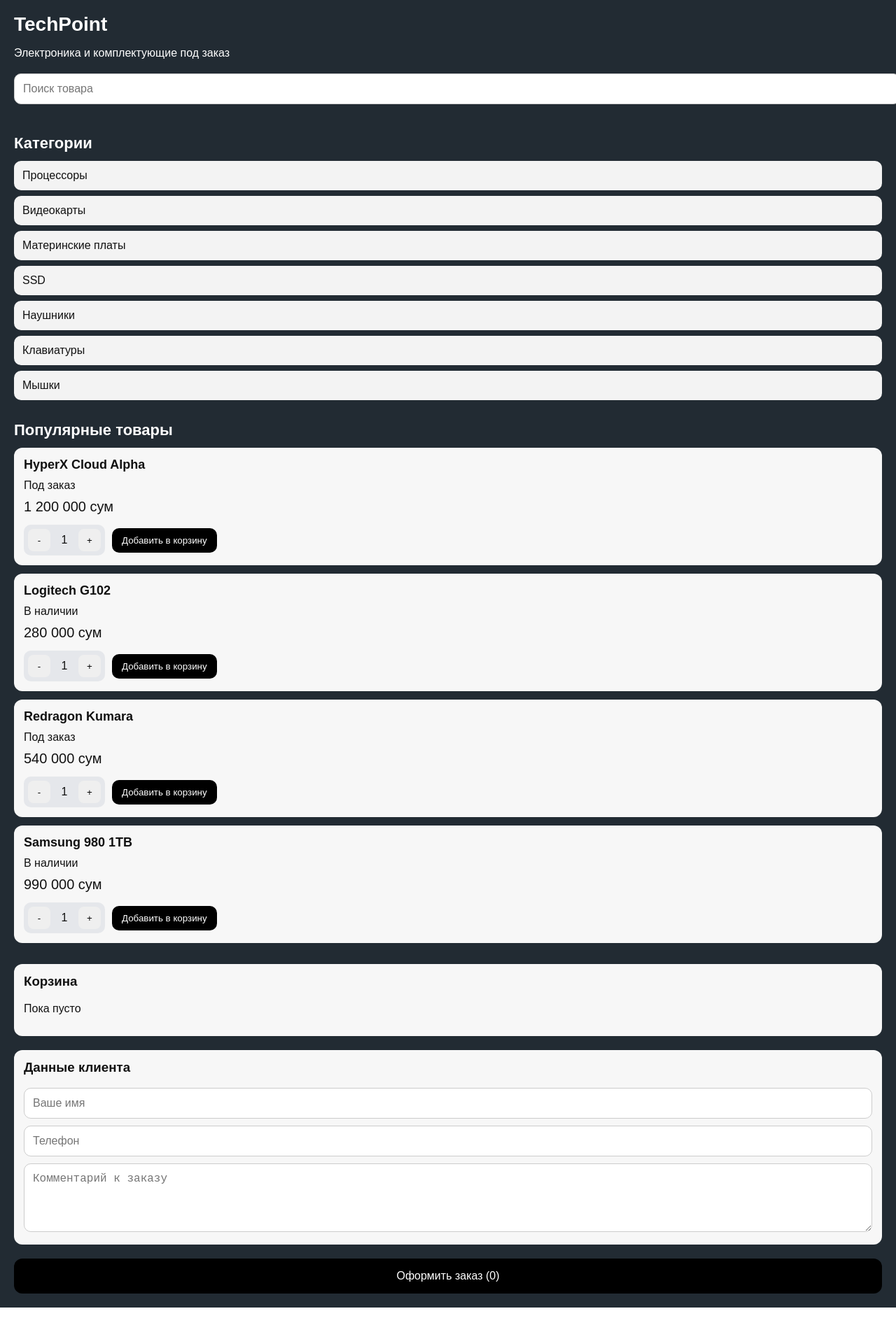
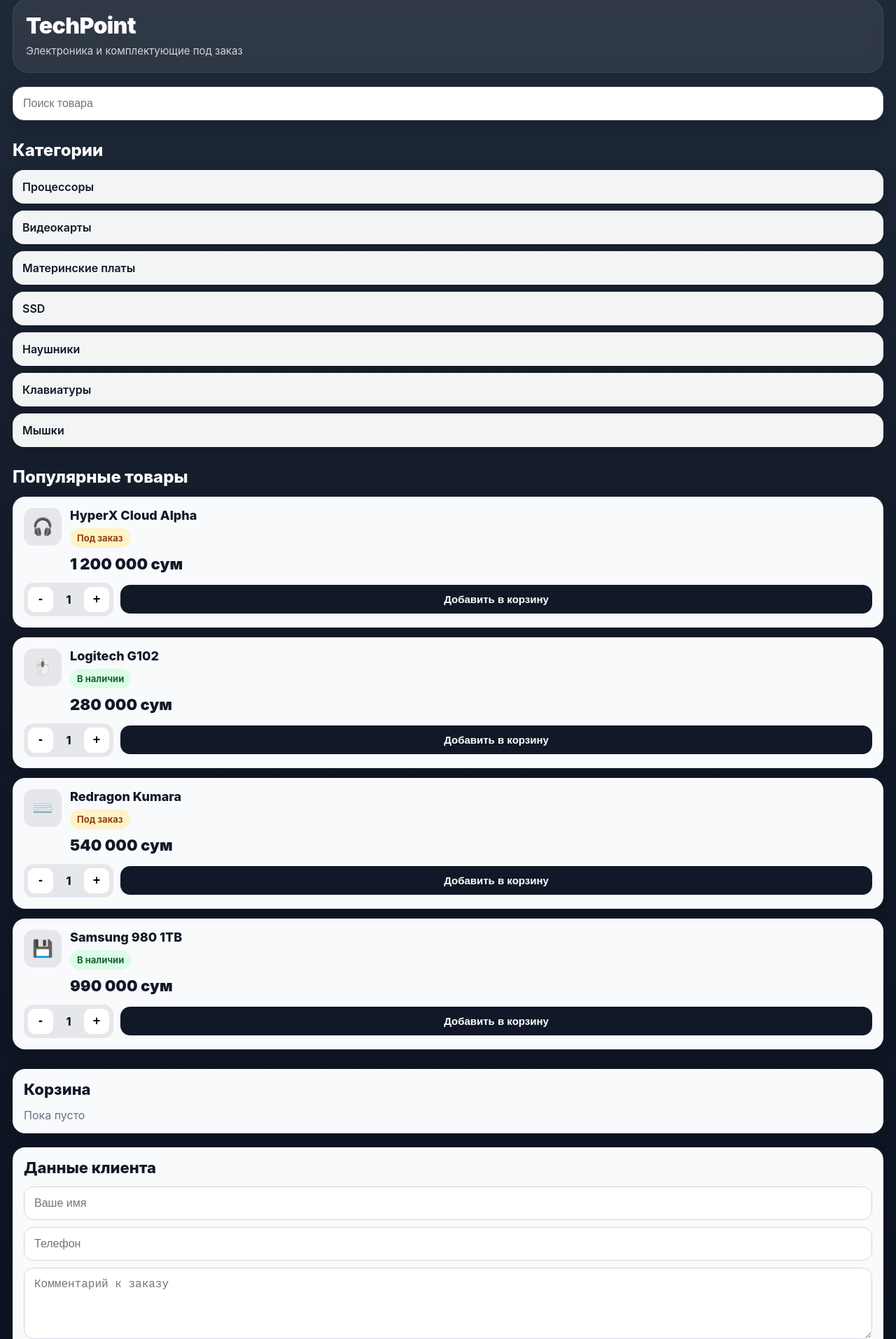
Before and after one commit to doniyormurtazoev-arch/techpoint-webapp, a Next.js app: page / in a window 1280 px wide. Shown: the part 20-1934 px from the top of the page at 70% size. Before the commit the page ends 1889 px from the top, so only its background shows below. Built offline with nearby package versions, Linux system fonts and the light colour scheme.

Commit message:
Update page.tsx

```diff
--- a/app/page.tsx
+++ b/app/page.tsx
@@ -7,6 +7,7 @@
   title: string;
   price: number;
   status: string;
+  emoji: string;
 };
 
 type CartItem = Product & {
@@ -30,24 +31,28 @@
       title: "HyperX Cloud Alpha",
       price: 1200000,
       status: "Под заказ",
+      emoji: "🎧",
     },
     {
       id: 2,
       title: "Logitech G102",
       price: 280000,
       status: "В наличии",
+      emoji: "🖱️",
     },
     {
       id: 3,
       title: "Redragon Kumara",
       price: 540000,
       status: "Под заказ",
+      emoji: "⌨️",
     },
     {
       id: 4,
       title: "Samsung 980 1TB",
       price: 990000,
       status: "В наличии",
+      emoji: "💾",
     },
   ];
 
@@ -186,81 +191,189 @@
     }
   };
 
+  const sectionTitleStyle: React.CSSProperties = {
+    fontSize: 24,
+    fontWeight: 800,
+    marginBottom: 14,
+    color: "#ffffff",
+  };
+
+  const cardStyle: React.CSSProperties = {
+    background: "#f8fafc",
+    color: "#111827",
+    borderRadius: 18,
+    padding: 16,
+    boxShadow: "0 8px 24px rgba(0,0,0,0.12)",
+  };
+
   return (
     <main
       style={{
-        padding: 20,
-        fontFamily: "sans-serif",
-        background: "#222b33",
         minHeight: "100vh",
+        background:
+          "linear-gradient(180deg, #1f2937 0%, #111827 50%, #0b1220 100%)",
+        padding: 18,
+        fontFamily:
+          "Inter, ui-sans-serif, system-ui, -apple-system, BlinkMacSystemFont, sans-serif",
         color: "white",
       }}
     >
-      <h1 style={{ fontSize: 28, marginBottom: 10 }}>TechPoint</h1>
-      <p style={{ marginBottom: 20 }}>Электроника и комплектующие под заказ</p>
+      <div
+        style={{
+          marginBottom: 20,
+          padding: 18,
+          borderRadius: 22,
+          background: "rgba(255,255,255,0.08)",
+          border: "1px solid rgba(255,255,255,0.08)",
+          backdropFilter: "blur(8px)",
+        }}
+      >
+        <div
+          style={{
+            fontSize: 32,
+            fontWeight: 900,
+            letterSpacing: "-0.02em",
+            marginBottom: 6,
+          }}
+        >
+          TechPoint
+        </div>
+        <div
+          style={{
+            fontSize: 15,
+            color: "#d1d5db",
+            lineHeight: 1.5,
+          }}
+        >
+          Электроника и комплектующие под заказ
+        </div>
+      </div>
 
       {successMessage && (
         <div
           style={{
-            background: "#d1fae5",
-            color: "#065f46",
-            padding: 12,
-            borderRadius: 10,
-            marginBottom: 16,
-            fontWeight: 600,
+            background: "#dcfce7",
+            color: "#166534",
+            padding: 14,
+            borderRadius: 16,
+            marginBottom: 18,
+            fontWeight: 700,
+            boxShadow: "0 8px 20px rgba(0,0,0,0.12)",
           }}
         >
           {successMessage}
         </div>
       )}
 
+      <div style={{ marginBottom: 28 }}>
         <input
           placeholder="Поиск товара"
           style={{
             width: "100%",
-          padding: 12,
-          marginBottom: 25,
-          borderRadius: 10,
-          border: "1px solid #ccc",
+            padding: 14,
+            borderRadius: 16,
+            border: "1px solid #d1d5db",
             fontSize: 16,
+            outline: "none",
+            boxSizing: "border-box",
+            background: "#ffffff",
+            boxShadow: "0 8px 20px rgba(0,0,0,0.12)",
           }}
         />
+      </div>
 
-      <h2 style={{ fontSize: 22, marginBottom: 12 }}>Категории</h2>
-      <div style={{ marginBottom: 30 }}>
+      <section style={{ marginBottom: 28 }}>
+        <div style={sectionTitleStyle}>Категории</div>
+
+        <div
+          style={{
+            display: "grid",
+            gap: 10,
+          }}
+        >
           {categories.map((cat, i) => (
             <div
               key={i}
               style={{
-              padding: 12,
-              marginBottom: 8,
-              background: "#f3f3f3",
-              color: "#111",
-              borderRadius: 10,
+                background: "rgba(255,255,255,0.95)",
+                color: "#111827",
+                padding: 14,
+                borderRadius: 16,
+                fontWeight: 600,
+                boxShadow: "0 8px 20px rgba(0,0,0,0.12)",
               }}
             >
               {cat}
             </div>
           ))}
         </div>
+      </section>
 
-      <h2 style={{ fontSize: 22, marginBottom: 12 }}>Популярные товары</h2>
-      <div style={{ marginBottom: 30 }}>
+      <section style={{ marginBottom: 28 }}>
+        <div style={sectionTitleStyle}>Популярные товары</div>
+
+        <div style={{ display: "grid", gap: 14 }}>
           {products.map((p) => (
+            <div key={p.id} style={cardStyle}>
               <div
-            key={p.id}
                 style={{
-              padding: 14,
-              marginBottom: 12,
-              background: "#f7f7f7",
-              color: "#111",
-              borderRadius: 12,
+                  display: "flex",
+                  alignItems: "flex-start",
+                  gap: 12,
                 }}
               >
-            <div style={{ fontWeight: 700, fontSize: 18 }}>{p.title}</div>
-            <div style={{ marginTop: 10 }}>{p.status}</div>
-            <div style={{ marginTop: 10, fontSize: 20 }}>
+                <div
+                  style={{
+                    width: 54,
+                    height: 54,
+                    borderRadius: 14,
+                    background: "#e5e7eb",
+                    display: "flex",
+                    alignItems: "center",
+                    justifyContent: "center",
+                    fontSize: 24,
+                    flexShrink: 0,
+                  }}
+                >
+                  {p.emoji}
+                </div>
+
+                <div style={{ flex: 1 }}>
+                  <div
+                    style={{
+                      fontSize: 18,
+                      fontWeight: 800,
+                      marginBottom: 8,
+                    }}
+                  >
+                    {p.title}
+                  </div>
+
+                  <div
+                    style={{
+                      display: "inline-block",
+                      background: p.status === "В наличии" ? "#dcfce7" : "#fef3c7",
+                      color: p.status === "В наличии" ? "#166534" : "#92400e",
+                      borderRadius: 999,
+                      padding: "6px 10px",
+                      fontSize: 13,
+                      fontWeight: 700,
+                      marginBottom: 10,
+                    }}
+                  >
+                    {p.status}
+                  </div>
+
+                  <div
+                    style={{
+                      fontSize: 22,
+                      fontWeight: 900,
+                      marginBottom: 14,
+                    }}
+                  >
                     {formatPrice(p.price)}
+                  </div>
+                </div>
               </div>
 
               <div
@@ -268,7 +381,6 @@
                   display: "flex",
                   gap: 10,
                   alignItems: "center",
-                marginTop: 14,
                   flexWrap: "wrap",
                 }}
               >
@@ -279,34 +391,47 @@
                     gap: 8,
                     background: "#e5e7eb",
                     padding: 6,
-                  borderRadius: 10,
+                    borderRadius: 14,
                   }}
                 >
                   <button
                     onClick={() => decreaseQty(p.id)}
                     style={{
-                    width: 32,
-                    height: 32,
+                      width: 36,
+                      height: 36,
                       border: "none",
-                    borderRadius: 8,
+                      borderRadius: 10,
                       cursor: "pointer",
+                      fontSize: 18,
+                      fontWeight: 700,
+                      background: "#fff",
                     }}
                   >
                     -
                   </button>
 
-                <span style={{ minWidth: 24, textAlign: "center" }}>
+                  <span
+                    style={{
+                      minWidth: 28,
+                      textAlign: "center",
+                      fontWeight: 800,
+                      fontSize: 16,
+                    }}
+                  >
                     {qtyMap[p.id] || 1}
                   </span>
 
                   <button
                     onClick={() => increaseQty(p.id)}
                     style={{
-                    width: 32,
-                    height: 32,
+                      width: 36,
+                      height: 36,
                       border: "none",
-                    borderRadius: 8,
+                      borderRadius: 10,
                       cursor: "pointer",
+                      fontSize: 18,
+                      fontWeight: 700,
+                      background: "#fff",
                     }}
                   >
                     +
@@ -316,12 +441,16 @@
                 <button
                   onClick={() => addToCart(p)}
                   style={{
-                  padding: "10px 14px",
-                  background: "black",
+                    flex: 1,
+                    minWidth: 180,
+                    padding: "12px 16px",
+                    background: "#111827",
                     color: "white",
                     border: "none",
-                  borderRadius: 10,
+                    borderRadius: 14,
                     cursor: "pointer",
+                    fontWeight: 700,
+                    fontSize: 15,
                   }}
                 >
                   Добавить в корзину
@@ -330,48 +459,89 @@
             </div>
           ))}
         </div>
+      </section>
 
+      <section style={{ marginBottom: 20 }}>
+        <div style={cardStyle}>
+          <h3
+            style={{
+              marginTop: 0,
+              marginBottom: 14,
+              fontSize: 22,
+              fontWeight: 800,
+            }}
+          >
+            Корзина
+          </h3>
+
+          {cart.length === 0 ? (
+            <p style={{ color: "#6b7280", margin: 0 }}>Пока пусто</p>
+          ) : (
+            <>
+              <div style={{ display: "grid", gap: 10 }}>
+                {cart.map((item, index) => (
+                  <div
+                    key={item.id}
+                    style={{
+                      padding: 12,
+                      borderRadius: 14,
+                      background: "#eef2f7",
+                    }}
+                  >
+                    <div style={{ fontWeight: 700, marginBottom: 6 }}>
+                      {index + 1}. {item.title}
+                    </div>
+                    <div style={{ color: "#4b5563" }}>
+                      Кол-во: {item.qty}
+                    </div>
                     <div
                       style={{
-          padding: 14,
-          background: "#f7f7f7",
-          color: "#111",
-          borderRadius: 12,
-          marginBottom: 20,
+                        marginTop: 6,
+                        fontWeight: 800,
                       }}
                     >
-        <h3 style={{ marginTop: 0 }}>Корзина</h3>
-
-        {cart.length === 0 ? (
-          <p>Пока пусто</p>
-        ) : (
-          <>
-            {cart.map((item, index) => (
-              <div key={item.id} style={{ marginBottom: 8 }}>
-                {index + 1}. {item.title} x{item.qty} —{" "}
                       {formatPrice(item.price * item.qty)}
                     </div>
+                  </div>
                 ))}
+              </div>
 
-            <hr style={{ margin: "12px 0" }} />
-            <div>Всего товаров: {totalItems}</div>
-            <div style={{ fontWeight: 700, marginTop: 6 }}>
+              <hr
+                style={{
+                  margin: "16px 0",
+                  border: 0,
+                  borderTop: "1px solid #d1d5db",
+                }}
+              />
+
+              <div style={{ color: "#374151", marginBottom: 6 }}>
+                Всего товаров: {totalItems}
+              </div>
+              <div
+                style={{
+                  fontWeight: 900,
+                  fontSize: 20,
+                }}
+              >
                 Итого: {formatPrice(totalPrice)}
               </div>
             </>
           )}
         </div>
+      </section>
 
-      <div
+      <section style={{ marginBottom: 20 }}>
+        <div style={cardStyle}>
+          <h3
             style={{
-          padding: 14,
-          background: "#f7f7f7",
-          color: "#111",
-          borderRadius: 12,
-          marginBottom: 20,
+              marginTop: 0,
+              marginBottom: 14,
+              fontSize: 22,
+              fontWeight: 800,
             }}
           >
-        <h3 style={{ marginTop: 0 }}>Данные клиента</h3>
+            Данные клиента
+          </h3>
 
           <input
             value={name}
@@ -379,10 +549,10 @@
             placeholder="Ваше имя"
             style={{
               width: "100%",
-            padding: 12,
+              padding: 14,
               marginBottom: 10,
-            borderRadius: 10,
-            border: "1px solid #ccc",
+              borderRadius: 14,
+              border: "1px solid #d1d5db",
               fontSize: 16,
               boxSizing: "border-box",
             }}
@@ -394,10 +564,10 @@
             placeholder="Телефон"
             style={{
               width: "100%",
-            padding: 12,
+              padding: 14,
               marginBottom: 10,
-            borderRadius: 10,
-            border: "1px solid #ccc",
+              borderRadius: 14,
+              border: "1px solid #d1d5db",
               fontSize: 16,
               boxSizing: "border-box",
             }}
@@ -410,29 +580,33 @@
             rows={4}
             style={{
               width: "100%",
-            padding: 12,
-            borderRadius: 10,
-            border: "1px solid #ccc",
+              padding: 14,
+              borderRadius: 14,
+              border: "1px solid #d1d5db",
               fontSize: 16,
               resize: "vertical",
               boxSizing: "border-box",
             }}
           />
         </div>
+      </section>
 
       <button
         onClick={sendOrder}
         disabled={loading}
         style={{
           width: "100%",
-          padding: 16,
-          background: "#000",
-          color: "#fff",
+          padding: 18,
+          background: "#000000",
+          color: "#ffffff",
           border: "none",
-          borderRadius: 12,
-          fontSize: 16,
+          borderRadius: 16,
+          fontSize: 17,
+          fontWeight: 800,
           cursor: "pointer",
           opacity: loading ? 0.7 : 1,
+          boxShadow: "0 10px 24px rgba(0,0,0,0.25)",
+          marginBottom: 30,
         }}
       >
         {loading ? "Отправка..." : `Оформить заказ (${totalItems})`}
```
Lines whose indentation alone changed are shown as unchanged.
